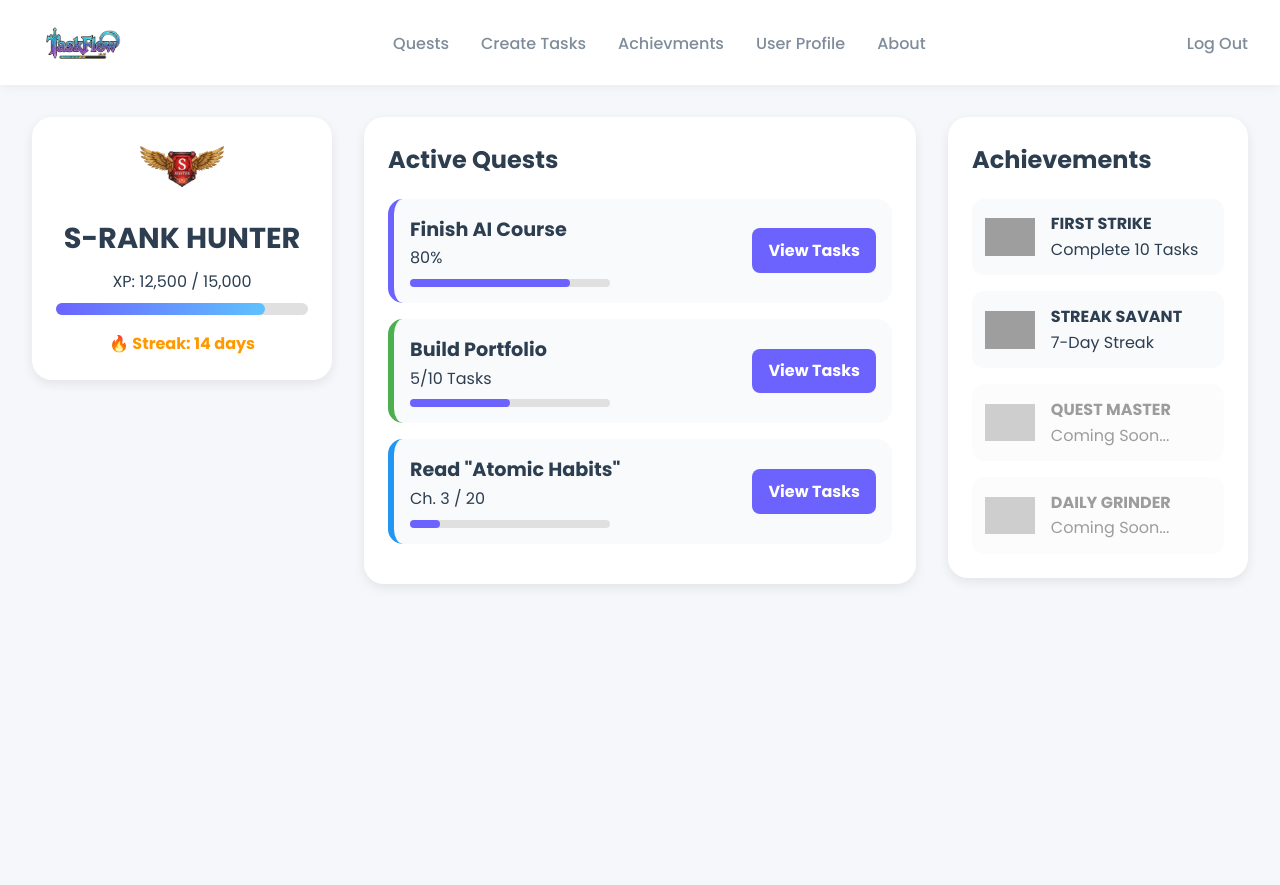
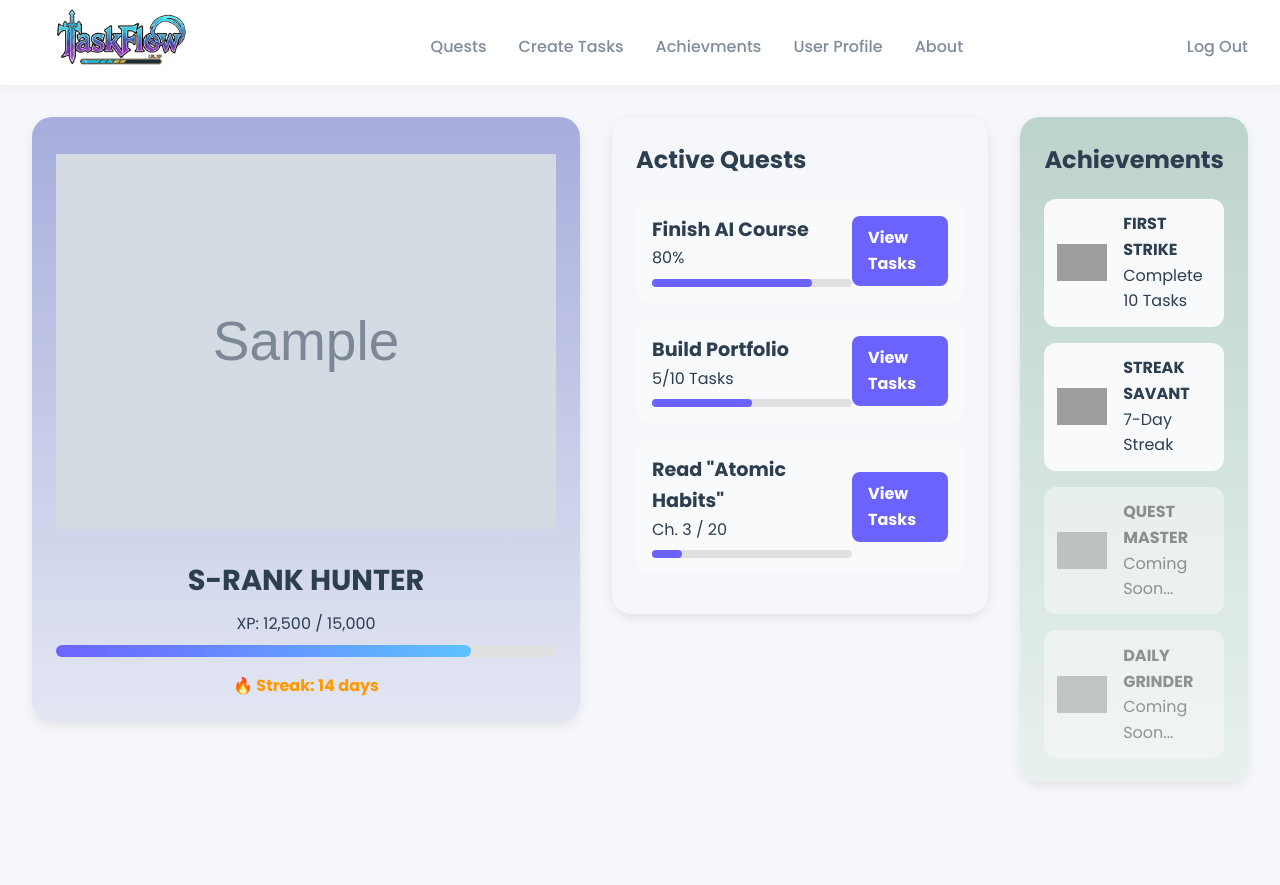
Before and after one commit to MousaArikat/TaskFlow, a Django app: page / in a window 1280 px wide. Run offline with Django 5.2, Linux system fonts and the light colour scheme; a user stored in the database is signed in; tables that the repository leaves empty hold one stand-in row (values such as "Sample post"); grey boxes marked "Sample" are stand-in pictures; grey boxes are pictures that could not be loaded.

Commit message:
Feat: doing more work with styling

```diff
--- a/FlowQuest/settings.py
+++ b/FlowQuest/settings.py
@@ -121,8 +121,8 @@ USE_TZ = True
 
 STATIC_URL = 'static/'
 LOGIN_REDIRECT_URL = 'homepage'
-LOGOUT_REDIRECT_URL = 'login'
-LOGIN_URL = 'login'
+LOGIN_URL = '/login/'
+LOGOUT_REDIRECT_URL = '/login/'
 MEDIA_URL = '/media/'
 MEDIA_ROOT = BASE_DIR / 'media'
 
--- a/main_app/static/main_app/css/dashboard.css
+++ /dev/null
@@ -1,158 +0,0 @@
-.dashboard-container {
-  display: flex;
-  justify-content: space-between;
-  align-items: flex-start;
-  gap: 2rem;
-  padding: 2rem;
-  background: #f5f7fa;
-  min-height: 100vh;
-}
-
-/* Profile */
-.profile-card {
-  flex: 1;
-  background: #fff;
-  padding: 1.5rem;
-  border-radius: 20px;
-  box-shadow: 0 4px 12px rgba(0,0,0,0.08);
-  text-align: center;
-}
-
-.rank-icon {
-  width: 90px;
-  margin-bottom: 1rem;
-}
-
-.rank-title {
-  font-size: 1.8rem;
-  font-weight: bold;
-}
-
-.xp {
-  font-size: 1rem;
-  margin: 0.5rem 0;
-}
-
-.xp-bar {
-  width: 100%;
-  height: 12px;
-  background: #e0e0e0;
-  border-radius: 10px;
-  margin: 0.5rem 0 1rem;
-}
-
-.xp-progress {
-  height: 12px;
-  background: linear-gradient(90deg, #6c63ff, #5ec2ff);
-  border-radius: 10px;
-}
-
-.streak {
-  font-size: 1rem;
-  color: #ff9900;
-  font-weight: bold;
-}
-
-/* Quests */
-.quests-section {
-  flex: 2;
-  background: #fff;
-  padding: 1.5rem;
-  border-radius: 20px;
-  box-shadow: 0 4px 12px rgba(0,0,0,0.08);
-}
-
-.quests-section h3 {
-  margin-bottom: 1.2rem;
-  font-size: 1.5rem;
-}
-
-.quest-card {
-  display: flex;
-  justify-content: space-between;
-  align-items: center;
-  background: #f9fafc;
-  padding: 1rem;
-  border-radius: 15px;
-  margin-bottom: 1rem;
-  transition: 0.3s;
-}
-
-.quest-card:hover {
-  transform: translateY(-2px);
-}
-
-.quest-info h4 {
-  margin: 0;
-  font-size: 1.2rem;
-}
-
-.progress-bar {
-  width: 200px;
-  height: 8px;
-  background: #e0e0e0;
-  border-radius: 5px;
-  margin-top: 0.5rem;
-}
-
-.progress {
-  height: 8px;
-  background: #6c63ff;
-  border-radius: 5px;
-}
-
-.view-btn {
-  background: #6c63ff;
-  color: #fff;
-  padding: 0.6rem 1rem;
-  border-radius: 8px;
-  text-decoration: none;
-  font-weight: bold;
-  transition: 0.2s;
-}
-
-.view-btn:hover {
-  background: #5a54d8;
-}
-
-.quest-card.purple { border-left: 6px solid #6c63ff; }
-.quest-card.green { border-left: 6px solid #4CAF50; }
-.quest-card.blue { border-left: 6px solid #2196F3; }
-
-/* Achievements */
-.achievements-section {
-  flex: 1;
-  background: #fff;
-  padding: 1.5rem;
-  border-radius: 20px;
-  box-shadow: 0 4px 12px rgba(0,0,0,0.08);
-}
-
-.achievements-section h3 {
-  margin-bottom: 1.2rem;
-  font-size: 1.5rem;
-}
-
-.achievements-list {
-  display: flex;
-  flex-direction: column;
-  gap: 1rem;
-}
-
-.achievement-card {
-  display: flex;
-  align-items: center;
-  gap: 1rem;
-  background: #f9fafc;
-  padding: 0.8rem;
-  border-radius: 12px;
-}
-
-.achievement-card img {
-  width: 50px;
-}
-
-.achievement-card.locked {
-  opacity: 0.5;
-  filter: grayscale(100%);
-}
--- a/main_app/static/main_app/css/main.css
+++ b/main_app/static/main_app/css/main.css
@@ -1,22 +1,16 @@
-/* static/main_app/css/main.css */
-
-/* --- General & Body Styles --- */
 :root {
     --bg-color: #e8edf3; /* Light background */
     --card-bg: #ffffff; /* White card background */
     --text-primary: #2c3e50; /* Dark text */
     --text-secondary: #7f8c9b; /* Grey text */
 
-    /* Profile Card Gradient (from Image 2) */
     --profile-gradient-start: #6a82fb; /* Purple-blue */
     --profile-gradient-end: #a777e3;   /* Lighter purple */
 
-    /* Quest Card Base Colors (lighter shades for the outer card) */
     --quest-purple-base: #dbcced; /* Very light purple */
     --quest-green-base: #ccebda; /* Very light green */
     --quest-blue-base: #cce3ee;  /* Very light blue */
 
-    /* Quest Card Inner Container Gradients (darker, more intense for the inner shape) */
     --quest-purple-inner-start: #957dad; /* Darker purple */
     --quest-purple-inner-end: #ad94d2;   /* Lighter purple */
 
@@ -46,7 +40,6 @@ body {
     line-height: 1.6;
 }
 
-/* --- Navbar (no change needed here for colors, but keeping for completeness) --- */
 .navbar {
     background-color: var(--card-bg);
     padding: 1rem 2rem;
@@ -56,28 +49,29 @@ body {
     height: 85px;
 }
 
-.nav-container {
-    max-width: 1400px;
-    margin: 0 auto;
-    margin-top: -22px;
-    display: flex;
-    justify-content: space-between;
-    align-items: center;
-}
+
 
 .nav-logo {
-    font-size: 1.5rem;
-    font-weight: 700;
     color: var(--text-primary);
-    text-decoration: none;
     display: flex;
     align-items: center;
     gap: 0.5rem;
 }
 
 .logo-icon {
-    width: 100px;
+    width: 175px;
     height: auto;
+    margin-top: -17px;
+}
+
+
+.nav-container {
+    max-width: 1400px;
+    margin: 0 auto;
+    margin-top: -48px;
+    display: flex;
+    justify-content: space-between;
+    align-items: center;
 }
 
 .nav-menu, .nav-menu-logged-out {
@@ -172,8 +166,12 @@ body {
 
 .rank-icon {
   width: 500px;
-  margin-bottom: 1rem;
+  height: 400px;
+  object-fit: contain;
+  display: block;
+  margin: 0 auto 1rem;
 }
+
 
 .rank-title {
   font-size: 1.8rem;
@@ -208,7 +206,7 @@ body {
 /* Quests */
 .quests-section {
   flex: 2;
-  background: #fff;
+  background: transparent;
   padding: 1.5rem;
   border-radius: 20px;
   box-shadow: 0 4px 12px rgba(0,0,0,0.08);
@@ -268,11 +266,7 @@ body {
   background: #5a54d8;
 }
 
-.quest-card.purple { border-left: 6px solid #6c63ff; }
-.quest-card.green { border-left: 6px solid #4CAF50; }
-.quest-card.blue { border-left: 6px solid #2196F3; }
 
-/* Achievements */
 .achievements-section {
   flex: 1;
   background-image: linear-gradient(to bottom, #bcd3cb, #e8f1ee);
--- a/main_app/templates/main_app/dashboard.html
+++ b/main_app/templates/main_app/dashboard.html
@@ -6,9 +6,8 @@
 
 <div class="dashboard-container">
 
-  <!-- Profile Section -->
   <section class="profile-card">
-    <img src="{% static 'main_app/assets/images/ranks/s-rank.png' %}" alt="Rank Badge" class="rank-icon">
+    <img src="{{profile.rank.badge_icon.url}}" alt="Rank Badge" class="rank-icon">
     <h2 class="rank-title">S-RANK HUNTER</h2>
     <p class="xp">XP: 12,500 / 15,000</p>
     <div class="xp-bar">
@@ -17,7 +16,6 @@
     <p class="streak">🔥 Streak: 14 days</p>
   </section>
 
-  <!-- Active Quests Section -->
   <section class="quests-section">
     <h3>Active Quests</h3>
 
```
